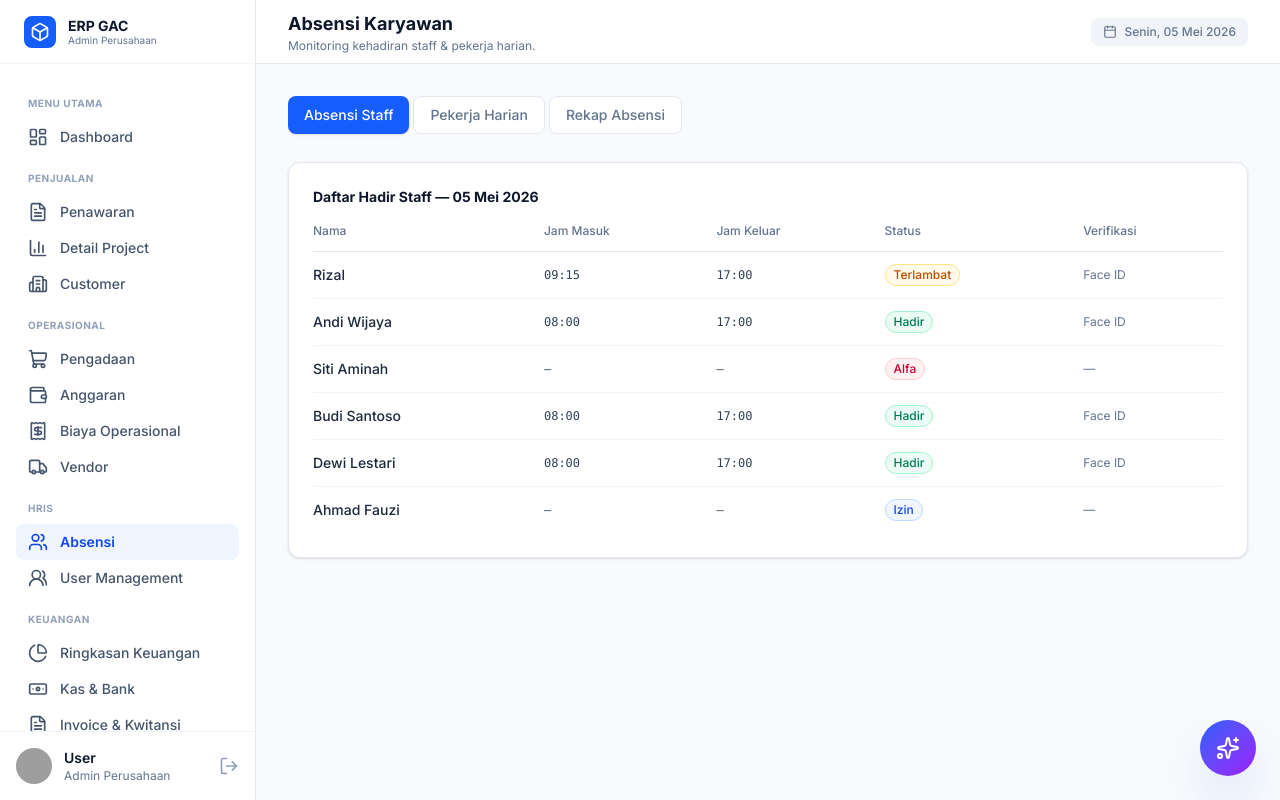
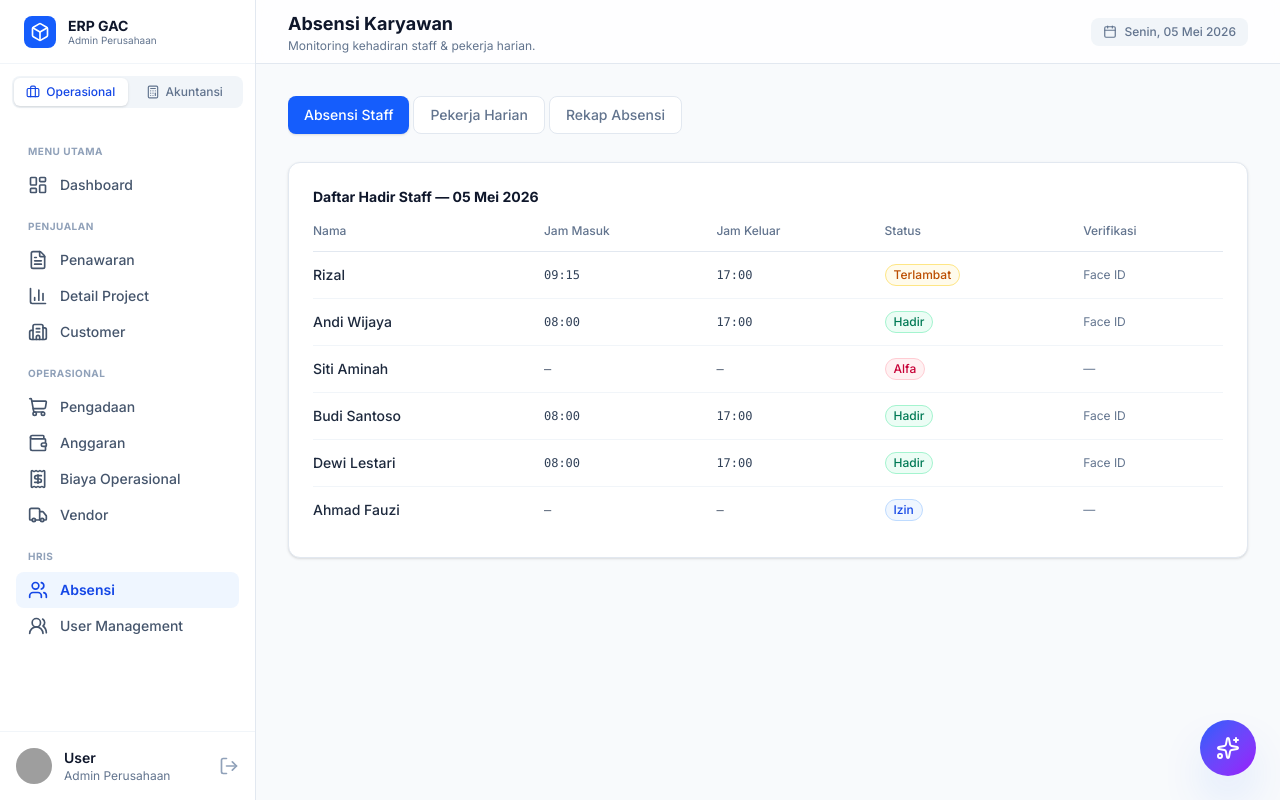
Before and after one commit to zakiachsan/gac-erp, a Next.js app: page /hr in a window 1280 px wide. Built offline with nearby package versions, Linux system fonts and the light colour scheme; grey boxes are pictures that could not be loaded.

Commit message:
feat(sidebar): reorganize menu structure with tab-based layout
- Add tab switching between Operasional and Akuntansi
- Improve menu grouping and navigation flow

```diff
--- a/components/Sidebar.tsx
+++ b/components/Sidebar.tsx
@@ -1,5 +1,6 @@
 "use client";
 
+import { useState, useEffect } from "react";
 import Link from "next/link";
 import { usePathname } from "next/navigation";
 import { useRole } from "@/context/RoleContext";
@@ -8,8 +9,10 @@ import {
   Banknote, Users, LogOut, Box, Shield, UsersRound, Building2,
   ChevronRight, Circle, Truck, Receipt, Scale, TrendingUp,
   ArrowDownLeft, Landmark, X, PieChart, BookOpen, Book,
-  ClipboardList, Calculator,
+  ClipboardList, Calculator, Briefcase,
 } from "lucide-react";
+
+type TabKey = "operasional" | "akuntansi";
 
 interface MenuItem {
   href: string;
@@ -19,14 +22,20 @@ interface MenuItem {
   children?: { href: string; label: string }[];
 }
 
-const menus: Record<string, { section: string; items: MenuItem[] }[]> = {
-  super_admin: [
+type MenuSection = { section: string; items: MenuItem[] };
+
+const menusByRole: Record<string, Record<TabKey, MenuSection[]>> = {
+  super_admin: {
+    operasional: [
       { section: "Menu", items: [
         { href: "/dashboard", label: "Dashboard", icon: LayoutDashboard },
         { href: "/super-admin", label: "Kelola Perusahaan", icon: Shield },
       ]},
     ],
-  admin_perusahaan: [
+    akuntansi: [],
+  },
+  admin_perusahaan: {
+    operasional: [
       { section: "Menu Utama", items: [
         { href: "/dashboard", label: "Dashboard", icon: LayoutDashboard },
       ]},
@@ -45,6 +54,8 @@ const menus: Record<string, { section: string; items: MenuItem[] }[]> = {
         { href: "/hr", label: "Absensi", icon: Users },
         { href: "/admin/user-management", label: "User Management", icon: UsersRound },
       ]},
+    ],
+    akuntansi: [
       { section: "Keuangan", items: [
         { href: "/keuangan/ringkasan", label: "Ringkasan Keuangan", icon: PieChart },
         { href: "/keuangan/dana", label: "Kas & Bank", icon: Banknote },
@@ -63,7 +74,9 @@ const menus: Record<string, { section: string; items: MenuItem[] }[]> = {
         { href: "/keuangan/anggaran", label: "Anggaran vs Realisasi", icon: Wallet },
       ]},
     ],
-  staff: [
+  },
+  staff: {
+    operasional: [
       { section: "Menu", items: [
         { href: "/dashboard", label: "Dashboard", icon: LayoutDashboard },
         { href: "/penawaran", label: "Penawaran", icon: FileText },
@@ -77,6 +90,8 @@ const menus: Record<string, { section: string; items: MenuItem[] }[]> = {
       { section: "HRIS", items: [
         { href: "/hr", label: "Absensi", icon: Users },
       ]},
+    ],
+    akuntansi: [
       { section: "Keuangan", items: [
         { href: "/keuangan/ringkasan", label: "Ringkasan Keuangan", icon: PieChart },
         { href: "/keuangan/dana", label: "Kas & Bank", icon: Banknote },
@@ -95,7 +110,13 @@ const menus: Record<string, { section: string; items: MenuItem[] }[]> = {
         { href: "/keuangan/anggaran", label: "Anggaran vs Realisasi", icon: Wallet },
       ]},
     ],
+  },
 };
+
+const tabConfig: { key: TabKey; label: string; icon: React.ElementType }[] = [
+  { key: "operasional", label: "Operasional", icon: Briefcase },
+  { key: "akuntansi", label: "Akuntansi", icon: Calculator },
+];
 
 interface SidebarProps {
   mobileOpen?: boolean;
@@ -105,7 +126,57 @@ interface SidebarProps {
 export default function Sidebar({ mobileOpen, onMobileClose }: SidebarProps) {
   const pathname = usePathname();
   const { role } = useRole();
-  const menu = menus[role] || menus["staff"];
+
+  const roleMenus = menusByRole[role] || menusByRole["staff"];
+
+  // Determine which tabs this role actually has
+  const availableTabs = tabConfig.filter((t) => roleMenus[t.key]?.length > 0);
+
+  // Auto-detect tab from pathname, fallback to localStorage
+  const getDefaultTab = (): TabKey => {
+    if (pathname.startsWith("/keuangan")) return "akuntansi";
+    if (pathname.startsWith("/super-admin")) return "operasional";
+    const saved = localStorage.getItem("sidebar-tab") as TabKey | null;
+    if (saved && roleMenus[saved]) return saved;
+    return availableTabs[0]?.key || "operasional";
+  };
+
+  const [activeTab, setActiveTab] = useState<TabKey>("operasional");
+  const [mounted, setMounted] = useState(false);
+
+  useEffect(() => {
+    setActiveTab(getDefaultTab());
+    setMounted(true);
+  }, [pathname, role]);
+
+  // Only render once mounted to avoid hydration mismatch
+  if (!mounted) {
+    return (
+      <>
+        {mobileOpen && (
+          <div className="fixed inset-0 bg-slate-900/40 z-40 lg:hidden" onClick={onMobileClose} />
+        )}
+        <aside className={`fixed lg:static inset-y-0 left-0 z-50 w-64 bg-white border-r border-slate-200 flex flex-col h-screen shrink-0 transform transition-transform duration-300 ease-in-out ${mobileOpen ? "translate-x-0" : "-translate-x-full"} lg:translate-x-0`}>
+          <div className="h-16 flex items-center px-6 border-b border-slate-100">
+            <div className="w-8 h-8 rounded-lg bg-blue-600 flex items-center justify-center text-white mr-3">
+              <Box className="w-5 h-5" />
+            </div>
+            <div>
+              <div className="text-sm font-bold text-slate-900 leading-tight">ERP GAC</div>
+              <div className="text-[10px] text-slate-500 leading-tight">Loading...</div>
+            </div>
+          </div>
+        </aside>
+      </>
+    );
+  }
+
+  const menu = roleMenus[activeTab] || [];
+
+  const handleTabSwitch = (key: TabKey) => {
+    setActiveTab(key);
+    localStorage.setItem("sidebar-tab", key);
+  };
 
   const roleLabels: Record<string, string> = {
     super_admin: "Super Admin",
@@ -134,7 +205,9 @@ export default function Sidebar({ mobileOpen, onMobileClose }: SidebarProps) {
         >
           <X className="w-5 h-5" />
         </button>
-      <div className="h-16 flex items-center px-6 border-b border-slate-100">
+
+        {/* Brand */}
+        <div className="h-16 flex items-center px-6 border-b border-slate-100 shrink-0">
           <div className="w-8 h-8 rounded-lg bg-blue-600 flex items-center justify-center text-white mr-3">
             <Box className="w-5 h-5" />
           </div>
@@ -144,6 +217,33 @@ export default function Sidebar({ mobileOpen, onMobileClose }: SidebarProps) {
           </div>
         </div>
 
+        {/* Tab Switcher */}
+        {availableTabs.length > 1 && (
+          <div className="px-3 pt-3 pb-1 shrink-0">
+            <div className="flex bg-slate-100 rounded-lg p-0.5">
+              {availableTabs.map((tab) => {
+                const isActive = activeTab === tab.key;
+                const TabIcon = tab.icon;
+                return (
+                  <button
+                    key={tab.key}
+                    onClick={() => handleTabSwitch(tab.key)}
+                    className={`flex-1 flex items-center justify-center gap-1.5 py-1.5 px-2 rounded-md text-xs font-medium transition-all duration-200 ${
+                      isActive
+                        ? "bg-white text-blue-700 shadow-sm"
+                        : "text-slate-500 hover:text-slate-700"
+                    }`}
+                  >
+                    <TabIcon className="w-3.5 h-3.5" />
+                    {tab.label}
+                  </button>
+                );
+              })}
+            </div>
+          </div>
+        )}
+
+        {/* Menu Items */}
         <nav className="flex-1 overflow-y-auto p-4 space-y-1">
           {menu.map((group) => (
             <div key={group.section}>
@@ -201,9 +301,15 @@ export default function Sidebar({ mobileOpen, onMobileClose }: SidebarProps) {
               })}
             </div>
           ))}
+          {menu.length === 0 && (
+            <div className="text-center text-sm text-slate-400 mt-8">
+              Tidak ada menu untuk tab ini
+            </div>
+          )}
         </nav>
 
-      <div className="p-4 border-t border-slate-100">
+        {/* User Profile */}
+        <div className="p-4 border-t border-slate-100 shrink-0">
           <div className="flex items-center gap-3">
             <img src="https://ui-avatars.com/api/?name=User&background=0D8ABC&color=fff" alt="User" className="w-9 h-9 rounded-full" />
             <div className="flex-1 min-w-0">
```
Lines whose indentation alone changed are shown as unchanged.
